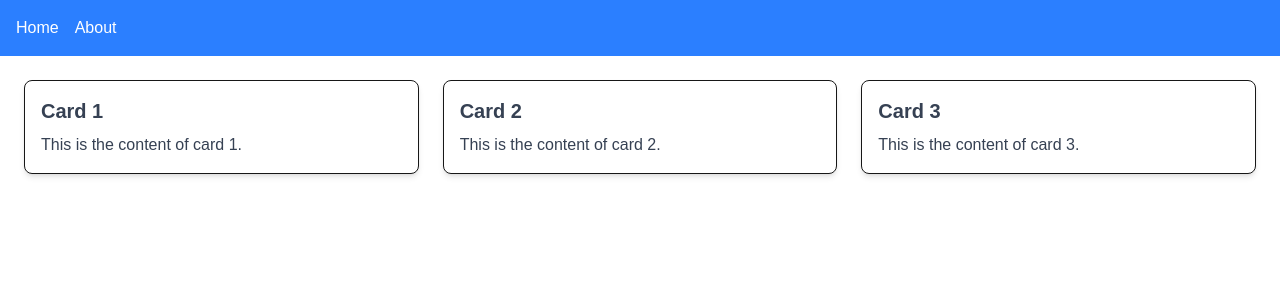
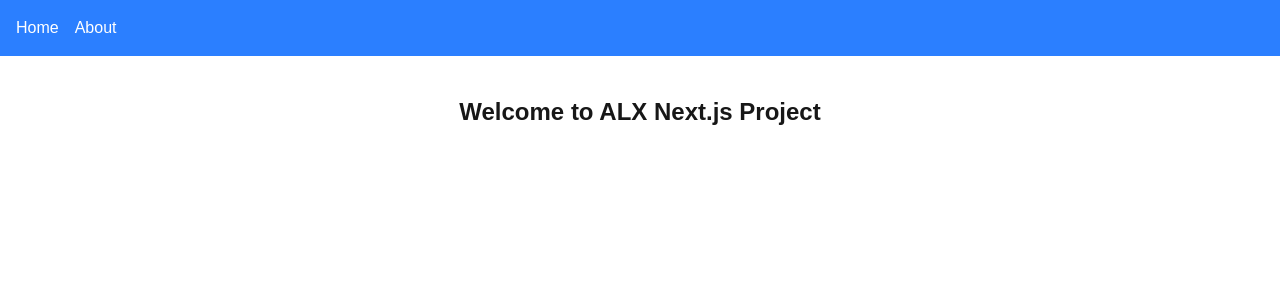
Before and after one commit to Billyrono/alx-project-0x02-setup, a Next.js app in the folder alx-project-0x02/: page / in a window 1280 px wide. Shown: the top 300 px of the page. Built offline with nearby package versions, Linux system fonts and the light colour scheme.

Commit message:
Add reusable Card component and use it in Home page

```diff
--- a/alx-project-0x02/components/common/Card.tsx
+++ b/alx-project-0x02/components/common/Card.tsx
@@ -1,4 +1,4 @@
-import { CardProps } from "@/interfaces";
+import { type CardProps } from "@/interfaces";
 
 const Card = ({ title, content }: CardProps) => {
   return (
--- a/alx-project-0x02/pages/home.tsx
+++ b/alx-project-0x02/pages/home.tsx
@@ -1,3 +1,5 @@
+// @ts-ignore
+import Card from "@/components/common/Card";
 import Header from "@/components/layout/Header";
 import { NextPage } from "next";
 
@@ -6,6 +8,11 @@
     <div>
       <Header />
       <h1 className="text-2xl font-bold text-center mt-10">Home Page</h1>
+      <main className="p-6 grid grid-cols-1 md:grid-cols-2 lg:grid-cols-3 gap-6">
+        <Card title="Card 1" content="This is the content of card 1." />
+        <Card title="Card 2" content="This is the content of card 2." />
+        <Card title="Card 3" content="This is the content of card 3." />
+      </main>
     </div>
   );
 };
--- a/alx-project-0x02/pages/index.tsx
+++ b/alx-project-0x02/pages/index.tsx
@@ -1,18 +1,13 @@
-// pages/index.tsx
 import type { NextPage } from "next";
 import Header from "@/components/layout/Header";
-// @ts-ignore
-import Card from "@/components/common/Card";
 
 const Home: NextPage = () => {
   return (
     <div>
       <Header />
-      <main className="p-6 grid grid-cols-1 md:grid-cols-2 lg:grid-cols-3 gap-6">
-        <Card title="Card 1" content="This is the content of card 1." />
-        <Card title="Card 2" content="This is the content of card 2." />
-        <Card title="Card 3" content="This is the content of card 3." />
-      </main>
+      <h1 className="text-2xl font-bold text-center mt-10">
+        Welcome to ALX Next.js Project
+      </h1>
     </div>
   );
 };
```
